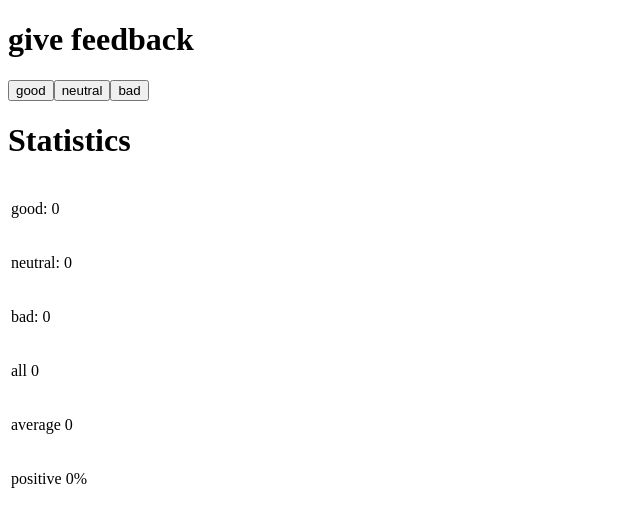
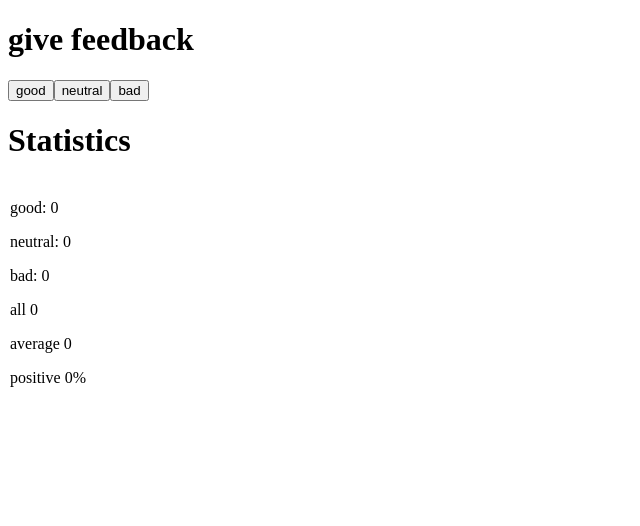
Before and after one commit to Jamesunekwuojo/part1, a React (Vite) app in the folder unicafe/react/: page / in a window 1280 px wide. Shown: the top 526 px of the page, without its empty margins (0-640 px from the left). Built offline with nearby package versions, Linux system fonts and the light colour scheme.

Commit message:
final touches on unicafe...

```diff
--- a/unicafe/react/src/App.jsx
+++ b/unicafe/react/src/App.jsx
@@ -38,41 +38,15 @@ const Statistics = ({good, neutral, bad}) => {
 
       <table>
         <tbody>
-          <tr>
-            <td><StatisticsLine text="good" value={good}></StatisticsLine></td>
-          </tr>
+          <StatisticsLine text="good" value={good}></StatisticsLine>
 
-          <tr>
-            <td>
-              <StatisticsLine text="neutral" value={neutral}></StatisticsLine>
-            </td>
-          </tr>
+          <StatisticsLine text="neutral" value={neutral}></StatisticsLine>
 
-          <tr>
-            <td>
-              <StatisticsLine text="bad" value={bad}></StatisticsLine>
-            </td>
-          </tr>
+          <StatisticsLine text="bad" value={bad}></StatisticsLine>
+          <p>all {good + neutral + bad}</p>
 
-          <tr>
-            <td>
-            <p>all {good + neutral + bad}</p>
-
-            </td>
-          </tr>
-
-          <tr>
-            <td>
-              <p>average {average}</p>
-            </td>
-          </tr>
-
-          <tr>
-            <td>
-              <p>positive {positive}%</p>
-            </td>
-          </tr>
-
+          <p>average {average}</p>
+          <p>positive {positive}%</p>
         </tbody>
       </table>
 
```
